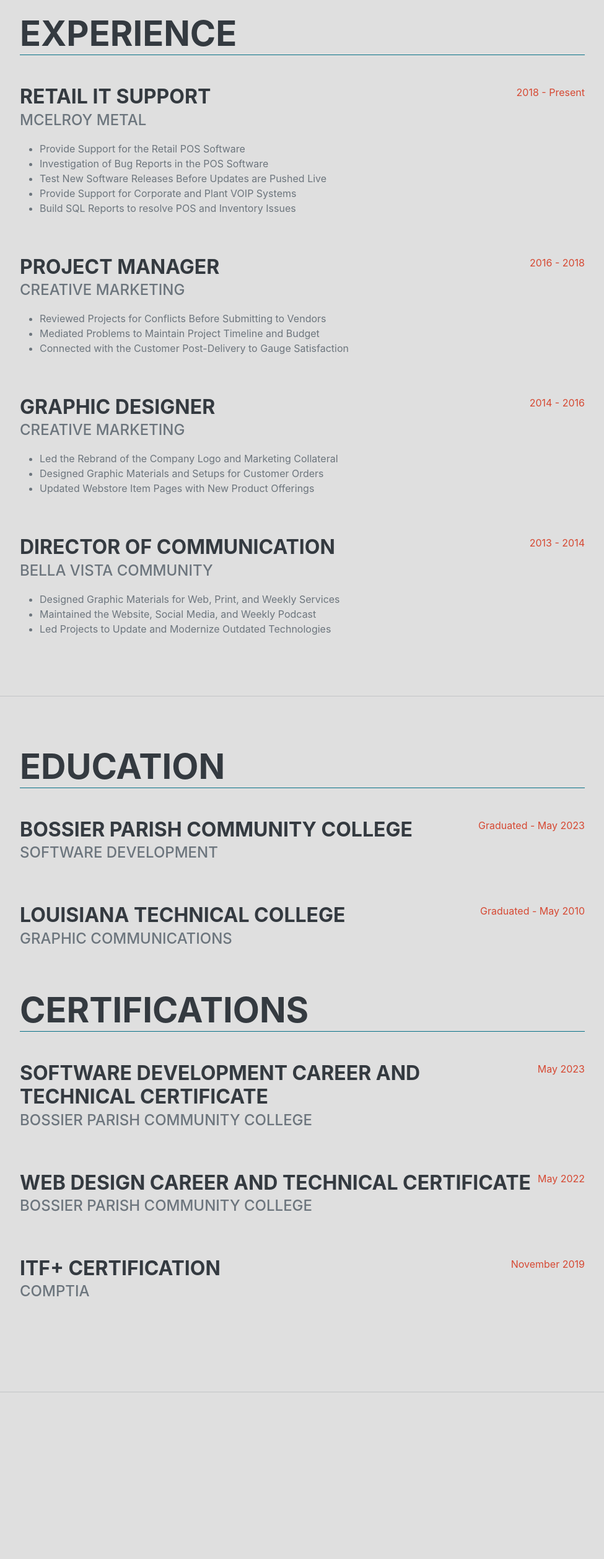
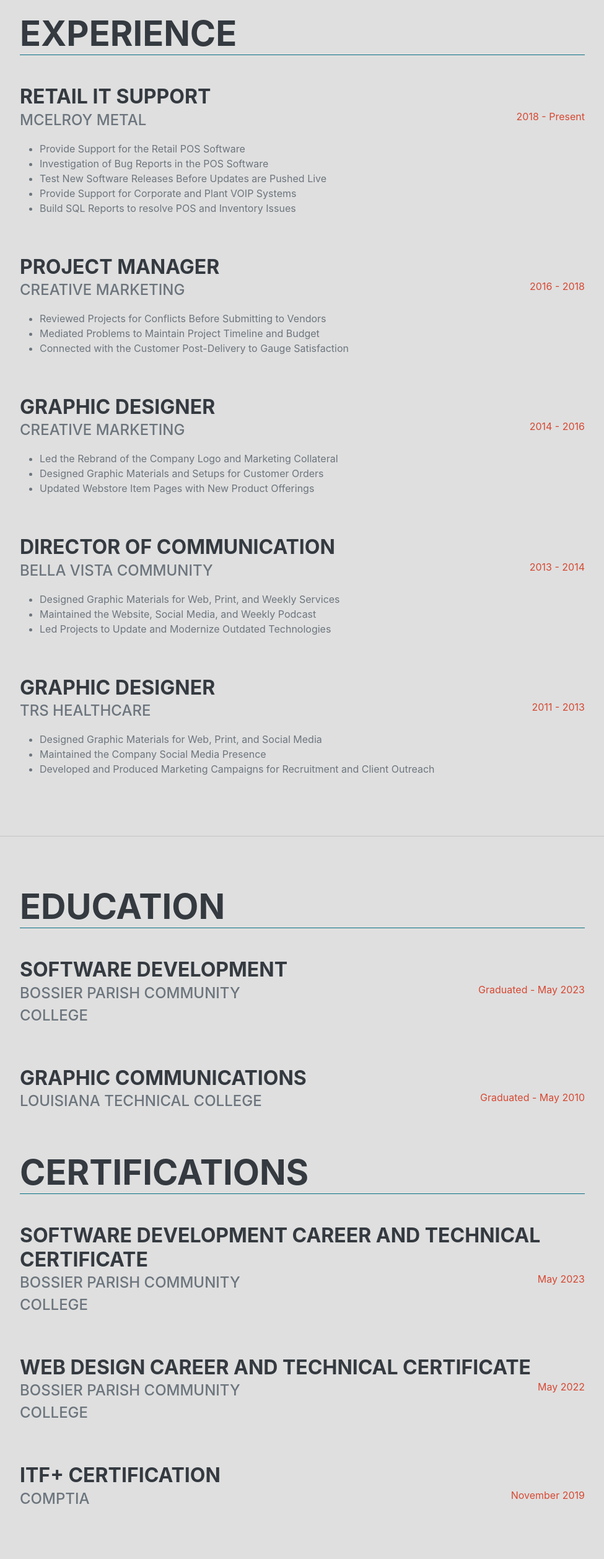
Before and after one commit to KJohnson82/KJohnson82.github.io, a website: page index.html in a window 1280 px wide. Shown: the part 860-3376 px from the top of the page at 62% size, without its empty margins (288-1263 px from the left). Drawn offline with nearby package versions, Linux system fonts and the light colour scheme; a web font is replaced by a local one.

Commit message:
updated a few things

```diff
--- a/index.html
+++ b/index.html
@@ -66,7 +66,10 @@
                     <div class="d-flex flex-column flex-md-row justify-content-between mb-5">
                         <div class="flex-grow-1">
                             <h3 class="mb-0">Retail IT Support</h3>
-                            <div class="subheading mb-3">McElroy Metal</div>
+                            <div class="row">
+                                <div class="subheading mb-3 col-md-6 text-start">McElroy Metal</div>
+                                <div class="flex-shrink-0 col-md-6 text-end"><span class="text-primary">2018 - Present</span></div>
+                            </div>
                             <ul>
                                 <li>Provide Support for the Retail POS Software</li>
                                 <li>Investigation of Bug Reports in the POS Software</li>
@@ -76,43 +79,62 @@
 
                             </ul>
                         </div>
-                        <div class="flex-shrink-0"><span class="text-primary">2018 - Present</span></div>
                     </div>
                     <div class="d-flex flex-column flex-md-row justify-content-between mb-5">
                         <div class="flex-grow-1">
                             <h3 class="mb-0">Project Manager</h3>
-                            <div class="subheading mb-3">Creative Marketing</div>
+                            <div class="row">
+                                <div class="subheading mb-3 col-md-6 text-start">Creative Marketing</div>
+                                <div class="flex-shrink-0 col-md-6 text-end"><span class="text-primary">2016 - 2018</span></div>
+                            </div>
                             <ul>
                                 <li>Reviewed Projects for Conflicts Before Submitting to Vendors</li>
                                 <li>Mediated Problems to Maintain Project Timeline and Budget</li>
                                 <li>Connected with the Customer Post-Delivery to Gauge Satisfaction</li>
                             </ul>
                         </div>
-                        <div class="flex-shrink-0"><span class="text-primary">2016 - 2018</span></div>
                     </div>
                     <div class="d-flex flex-column flex-md-row justify-content-between mb-5">
                         <div class="flex-grow-1">
                             <h3 class="mb-0">Graphic Designer</h3>
-                            <div class="subheading mb-3">Creative Marketing</div>
+                            <div class="row">
+                                <div class="subheading mb-3 col-md-6 text-start">Creative Marketing</div>
+                                <div class="flex-shrink-0 col-md-6 text-end"><span class="text-primary">2014 - 2016</span></div>
+                            </div>
                             <ul>
                                 <li>Led the Rebrand of the Company Logo and Marketing Collateral</li>
                                 <li>Designed Graphic Materials and Setups for Customer Orders</li>
                                 <li>Updated Webstore Item Pages with New Product Offerings</li>
                             </ul>
                         </div>
-                        <div class="flex-shrink-0"><span class="text-primary">2014 - 2016</span></div>
                     </div>
-                    <div class="d-flex flex-column flex-md-row justify-content-between">
+                    <div class="d-flex flex-column flex-md-row justify-content-between mb-5">
                         <div class="flex-grow-1">
                             <h3 class="mb-0">Director of Communication</h3>
-                            <div class="subheading mb-3">Bella Vista Community</div>
+                            <div class="row">
+                                <div class="subheading mb-3 col-md-6 text-start">Bella Vista Community</div>
+                                <div class="flex-shrink-0 col-md-6 text-end"><span class="text-primary">2013 - 2014</span></div>
+                            </div>
                             <ul>
                                 <li>Designed Graphic Materials for Web, Print, and Weekly Services</li>
                                 <li>Maintained the Website, Social Media, and Weekly Podcast</li>
                                 <li>Led Projects to Update and Modernize Outdated Technologies</li>
                             </ul>
                         </div>
-                        <div class="flex-shrink-0"><span class="text-primary">2013 - 2014</span></div>
+                    </div>
+                    <div class="d-flex flex-column flex-md-row justify-content-between">
+                        <div class="flex-grow-1">
+                            <h3 class="mb-0">Graphic Designer</h3>
+                            <div class="row">
+                                <div class="subheading mb-3 col-md-6 text-start">TRS Healthcare</div>
+                                <div class="flex-shrink-0 col-md-6 text-end"><span class="text-primary">2011 - 2013</span></div>
+                            </div>
+                            <ul>
+                                <li>Designed Graphic Materials for Web, Print, and Social Media</li>
+                                <li>Maintained the Company Social Media Presence</li>
+                                <li>Developed and Produced Marketing Campaigns for Recruitment and Client Outreach</li>
+                            </ul>
+                        </div>
                     </div>
                 </div>
             </section>
@@ -123,99 +145,137 @@
                     <h2 class="mb-5 border-bottom border-secondary">Education</h2>
                     <div class="d-flex flex-column flex-md-row justify-content-between mb-5">
                         <div class="flex-grow-1">
-                            <h3 class="mb-0">Bossier Parish Community College</h3>
-                            <div class="subheading mb-3">Software Development</div>
+                            <h3 class="mb-0">Software Development</h3>
+                            <!-- <div class="subheading mb-3">Bossier Parish Community College</div> -->
+                            <div class="row">
+                                <div class="subheading mb-3 col-md-6 text-start">Bossier Parish Community College</div>
+                                <div class="flex-shrink-0 col-md-6 text-end"><span class="text-primary">Graduated - May 2023</span></div>
+
+                            </div>
+
                         </div>
-                        <div class="flex-shrink-0"><span class="text-primary">Graduated - May 2023</span></div>
+
+
                     </div>
                     <div class="d-flex flex-column flex-md-row justify-content-between">
                         <div class="flex-grow-1">
-                            <h3 class="mb-0">Louisiana Technical College</h3>
-                            <div class="subheading mb-3">Graphic Communications</div>
+                            <h3 class="mb-0">Graphic Communications</h3>
+                            <div class="row">
+                                <div class="subheading mb-3 col-md-6 text-start">Louisiana Technical College</div>
+                                <div class="flex-shrink-0 col-md-6 text-end"><span class="text-primary">Graduated - May 2010</span></div>
+                            </div>
+
                         </div>
-                        <div class="flex-shrink-0"><span class="text-primary">Graduated - May 2010</span></div>
+
                     </div>
                     <div class="d-flex flex-column flex-md-row justify-content-between mb-5"></div>
                     <h2 class="mb-5 border-bottom border-secondary">Certifications</h2>
                     <div class="d-flex flex-column flex-md-row justify-content-between mb-5">
                         <div class="flex-grow-1">
                             <h3 class="mb-0">Software Development Career and Technical Certificate</h3>
-                            <div class="subheading mb-3">Bossier Parish Community College</div>
+                            <div class="row">
+                                <div class="subheading mb-3 col-md-6 text-start">Bossier Parish Community College</div>
+                                <div class="flex-shrink-0 col-md-6 text-end"><span class="text-primary">May 2023</span></div>
+                            </div>
                         </div>
-                        <div class="flex-shrink-0"><span class="text-primary">May 2023</span></div>
                     </div>
                     <div class="d-flex flex-column flex-md-row justify-content-between mb-5">
                         <div class="flex-grow-1">
                             <h3 class="mb-0">Web Design Career and Technical Certificate</h3>
-                            <div class="subheading mb-3">Bossier Parish Community College</div>
+                            <div class="row">
+                                <div class="subheading mb-3 col-md-6 text-start">Bossier Parish Community College</div>
+                                <div class="flex-shrink-0 col-md-6 text-end"><span class="text-primary">May 2022</span></div>
+                            </div>
                         </div>
-                        <div class="flex-shrink-0"><span class="text-primary">May 2022</span></div>
                     </div>
                     <div class="d-flex flex-column flex-md-row justify-content-between">
                         <div class="flex-grow-1">
                             <h3 class="mb-0">ITF+ Certification</h3>
-                            <div class="subheading mb-3">CompTia</div>
+                            <div class="row">
+                                <div class="subheading mb-3 col-md-6 text-start">CompTia</div>
+                                <div class="flex-shrink-0 col-md-6 text-end"><span class="text-primary">November 2019</span></div>
+                            </div>
                         </div>
-                        <div class="flex-shrink-0"><span class="text-primary">November 2019</span></div>
+                        <div class="flex-shrink-0"><span class="text-primary"></span></div>
                     </div>
-                    <div class="d-flex flex-column flex-md-row justify-content-between mb-5">
 
                     </div>
                 </div>
-
             </section>
-            <hr class="m-0" />
+            <hr class="m-0 p-0" />
             <!-- Skills-->
             <section class="resume-section" id="skills">
                 <div class="resume-section-content">
-                    <h2 class="mb-5 border-bottom border-secondary">Skills</h2>
-                    <div class="subheading mb-3">Programming Languages & Tools</div>
-                    <ul class="list-inline dev-icons">
+                    <h2 class="mt-0 mb-5 border-bottom border-secondary">Skills</h2>
+                    <div class="subheading mb-3">Programming Languages, Frameworks, & Software</div>
+                    <!-- <ul class="list-inline dev-icons">
                         <li class="list-inline-item"><img width="50" height="50" src="assets/icons/icons8-html5-50.png" alt="html-5"/></li>
-                        <li class="list-inline-item"><img width="50" height="50" src="assets/icons/icons8-css3-50.png" alt="html-5"/></li>
-                        <li class="list-inline-item"><img width="50" height="50" src="assets/icons/icons8-javascript-50.png" alt="html-5"/></li>
-                        <li class="list-inline-item"><img width="52" height="52" src="assets/icons/icons8-bootstrap-50.png" alt="html-5"/></li>
-                        <li class="list-inline-item"><img width="50" height="50" src="assets/icons/icons8-dart-50.png" alt="html-5"/></li>
-                        <li class="list-inline-item"><img width="50" height="50" src="assets/icons/icons8-flutter-50.png" alt="html-5"/></li>
-                        <li class="list-inline-item"><img width="50" height="50" src="assets/icons/icons8-react-50.png" alt="html-5"/></li>
-                        <li class="list-inline-item"><img width="50" height="50" src="assets/icons/icons8-sql-50.png" alt="html-5"/></li>
-                        <li class="list-inline-item"><img width="50" height="50" src="assets/icons/icons8-git-50.png" alt="html-5"/></li>
-                        <li class="list-inline-item"><img width="50" height="50" src="assets/icons/icons8-adobe-50.png" alt="html-5"/></li>
-                        <li class="list-inline-item"><img width="50" height="50" src="assets/icons/icons8-affinity-50.png" alt="html-5"/></li>
-<!--                        <li class="list-inline-item"><i class="fab fa-html5"></i></li>-->
-<!--                        <li class="list-inline-item"><i class="fab fa-css3-alt"></i></li>-->
-<!--                        <li class="list-inline-item"><i class="fab fa-js-square"></i></li>-->
-<!--                        <li class="list-inline-item"><img width="50" height="50" src="https://img.icons8.com/ios-filled/50/000000/html-5&#45;&#45;v1.png" alt="html-5&#45;&#45;v1"/></li>-->
-                        <li class="list-inline-item"><i class="fab" ></i></li>
-                        <!-- <li class="list-inline-item"><i class="fab fa-angular"></i></li>
-                        <li class="list-inline-item"><i class="fab fa-react"></i></li>
-                        <li class="list-inline-item"><i class="fab fa-node-js"></i></li>
-                        <li class="list-inline-item"><i class="fab fa-sass"></i></li>
-                        <li class="list-inline-item"><i class="fab fa-less"></i></li> -->
-<!--                        <li class="list-inline-item"><i class="fab fa-wordpress"></i></li>-->
-                        <!-- <li class="list-inline-item"><i class="fab fa-gulp"></i></li>
-                        <li class="list-inline-item"><i class="fab fa-grunt"></i></li> -->
-<!--                        <li class="list-inline-item"><i class="fab fa-npm"></i></li>-->
-                    </ul>
-<!--                    <div class="subheading mb-3">Workflow</div>-->
-<!--                    <ul class="fa-ul mb-0">-->
-<!--                        <li>-->
-<!--                            <span class="fa-li"><i class="fas fa-check"></i></span>-->
-<!--                            Mobile-First, Responsive Design-->
-<!--                        </li>-->
-<!--                        <li>-->
-<!--                            <span class="fa-li"><i class="fas fa-check"></i></span>-->
-<!--                            Cross Browser Testing & Debugging-->
-<!--                        </li>-->
-<!--                        <li>-->
-<!--                            <span class="fa-li"><i class="fas fa-check"></i></span>-->
-<!--                            Cross Functional Teams-->
-<!--                        </li>-->
-<!--                        <li>-->
-<!--                            <span class="fa-li"><i class="fas fa-check"></i></span>-->
-<!--                            Agile Development & Scrum-->
-<!--                        </li>-->
-<!--                    </ul>-->
+                        <li class="list-inline-item"><img width="50" height="50" src="assets/icons/icons8-css3-50.png" alt="css-3"/></li>
+                        <li class="list-inline-item"><img width="50" height="50" src="assets/icons/icons8-javascript-50.png" alt="javascript"/></li>
+                        <li class="list-inline-item"><img width="52" height="52" src="assets/icons/icons8-bootstrap-50.png" alt="Bootstrap"/></li>
+                        <li class="list-inline-item"><img width="50" height="50" src="assets/icons/icons8-dart-50.png" alt="dart"/></li>
+                        <li class="list-inline-item"><img width="50" height="50" src="assets/icons/icons8-flutter-50.png" alt="flutter"/></li>
+                        <li class="list-inline-item"><img width="50" height="50" src="assets/icons/icons8-react-50.png" alt="react"/></li>
+                        <li class="list-inline-item"><img width="50" height="50" src="assets/icons/icons8-sql-50.png" alt="sql"/></li>
+                        <li class="list-inline-item"><img width="50" height="50" src="assets/icons/icons8-git-50.png" alt="git"/></li>
+                        <li class="list-inline-item"><img width="50" height="50" src="assets/icons/icons8-adobe-50.png" alt="adobe"/></li>
+                        <li class="list-inline-item"><img width="50" height="50" src="assets/icons/icons8-affinity-50.png" alt="affinity"/></li>
+                       <li class="list-inline-item"><i class="fab" ></i></li>
+
+                    </ul> -->
+                    <div  class="row justify-content-start mb-0 mt-0">
+                        <div title="HTML 5" class="col align-items-start">
+                            <img width="50" height="50" src="assets/icons/icons8-html5-50.png" alt="html-5"/>
+                            <!-- <h4>HTML 5</h4> -->
+                        </div>
+                        <div title="CSS 3" class="col align-items-center">
+                            <img width="50" height="50" src="assets/icons/icons8-css3-50.png" alt="css-3"/>
+                            <!-- <h4 >CSS 3</h4> -->
+                        </div>
+                        <div title="Javascript" class="col">
+                            <img width="50" height="50" src="assets/icons/icons8-javascript-50.png" alt="javascript"/>
+                            <div title="Javscript"></div>
+                            <!-- <h4>Javascript</h4> -->
+                        </div>
+                        <div title="Bootstrap" class="col align-items-center">
+                            <img width="52" height="52" src="assets/icons/icons8-bootstrap-50.png" alt="Bootstrap"/>
+                            <!-- <h4>HTML 5</h4> -->
+                        </div>
+                        <div title="Dart" class="col">
+                            <img width="50" height="50" src="assets/icons/icons8-dart-50.png" alt="dart"/>
+                            <!-- <h4>HTML 5</h4> -->
+                        </div>
+                        <div title="Flutter" class="col">
+                            <img width="50" height="50" src="assets/icons/icons8-flutter-50.png" alt="flutter"/>
+                            <!-- <h4>HTML 5</h4> -->
+                        </div>
+                        <div title="React" class="col">
+                            <img width="50" height="50" src="assets/icons/icons8-react-50.png" alt="react"/>
+                            <!-- <h4>HTML 5</h4> -->
+                        </div>
+                        <div title="SQL" class="col">
+                            <img width="50" height="50" src="assets/icons/icons8-sql-50.png" alt="sql"/>
+                            <!-- <h4>HTML 5</h4> -->
+                        </div>
+                        <div title="Git" class="col">
+                            <img width="50" height="50" src="assets/icons/icons8-git-50.png" alt="git"/>
+                            <!-- <h4>HTML 5</h4> -->
+                        </div>
+                        <div title="Adobe" class="col">
+                            <img width="50" height="50" src="assets/icons/icons8-adobe-50.png" alt="adobe"/>
+                            <!-- <h4>HTML 5</h4> -->
+                        </div>
+                        <div title="Affinity" class="col">
+                            <img width="50" height="50" src="assets/icons/icons8-affinity-50.png" alt="affinity"/>
+                            <!-- <h4>HTML 5</h4> -->
+                        </div>
+                        <div class="col">
+                            <!-- <img width="50" height="50" src="assets/icons/icons8-html5-50.png" alt="html-5"/> -->
+                            <!-- <h4>HTML 5</h4> -->
+                        </div>
+
+                    </div>
+
                 </div>
             </section>
             <hr class="m-0" />
```
